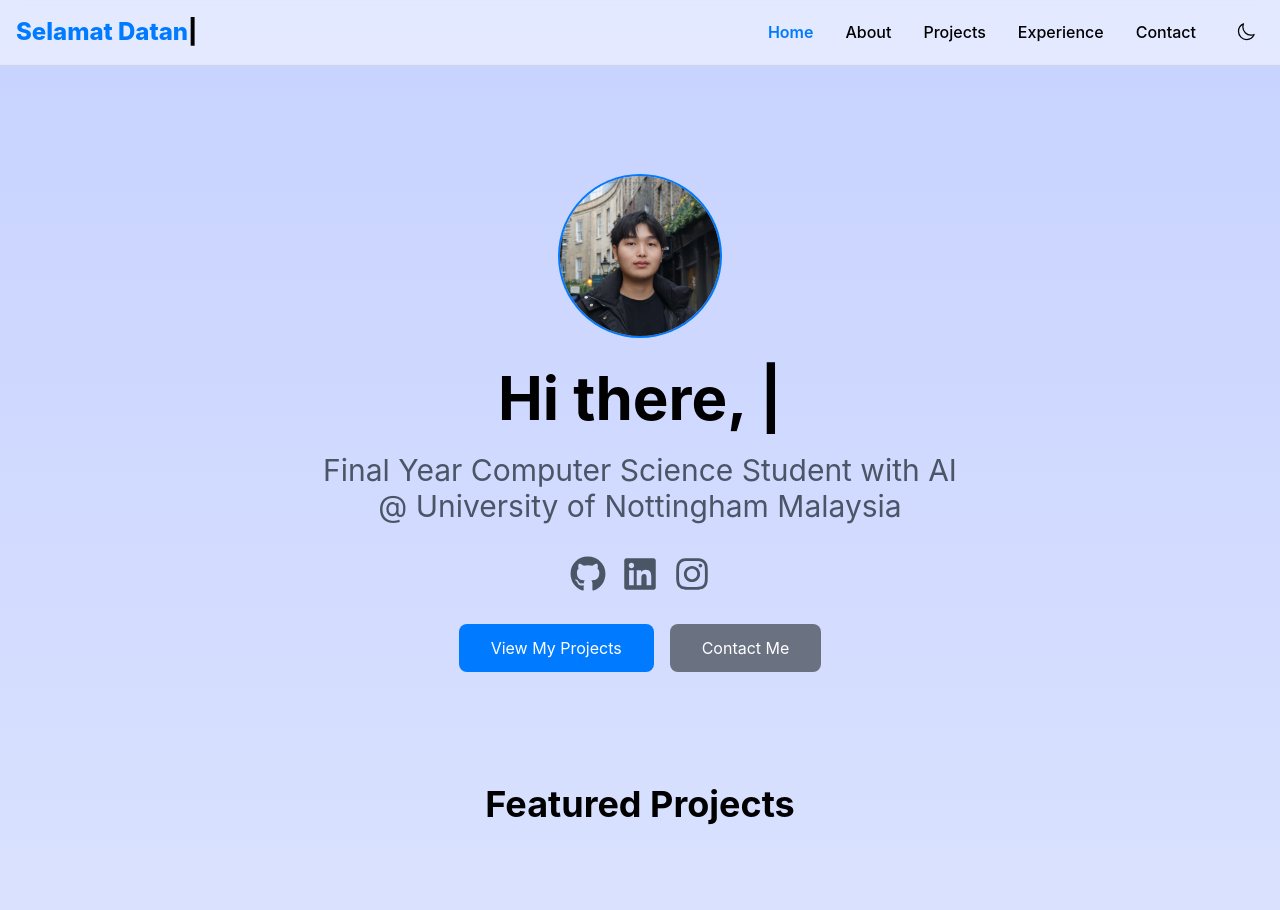
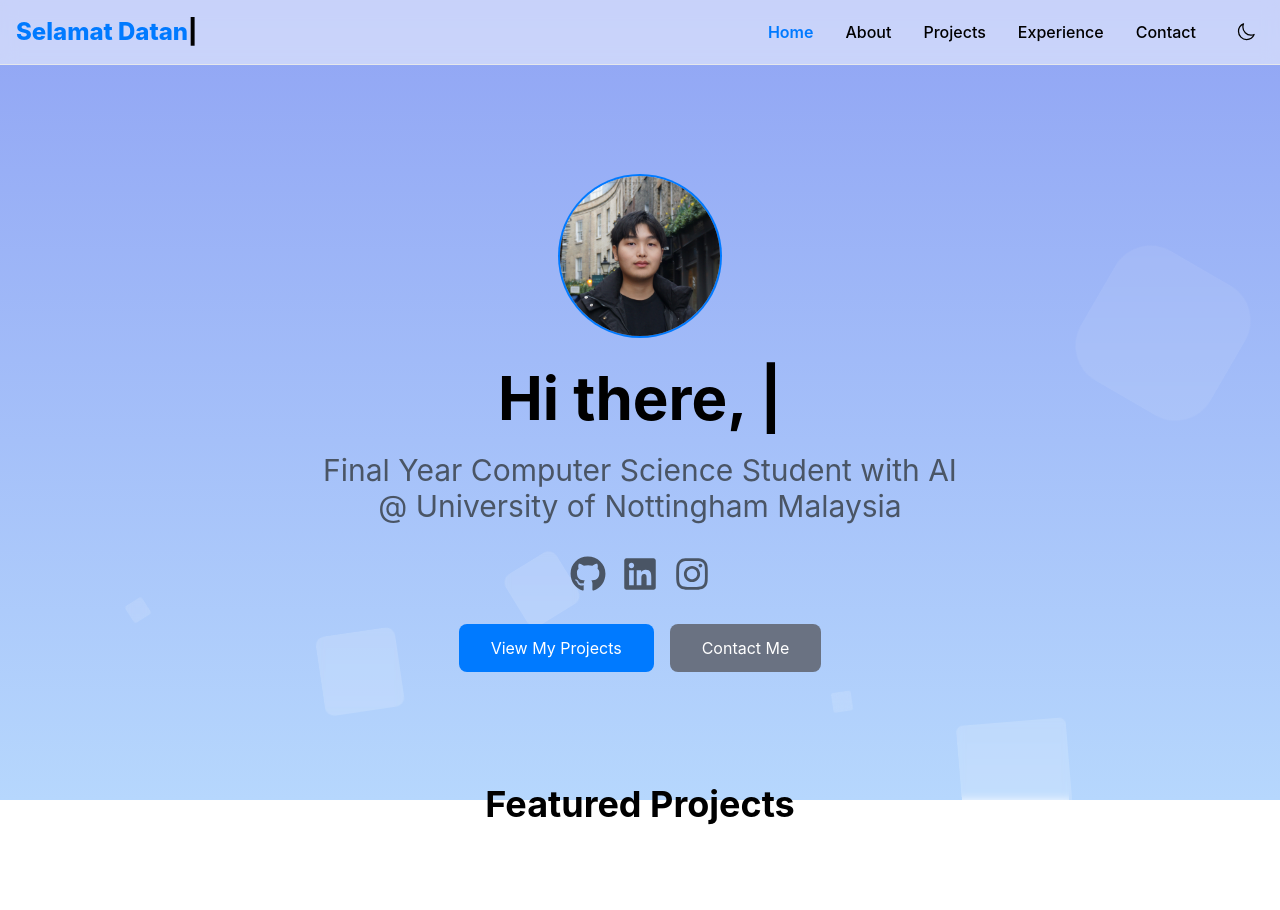
Before and after one commit to jkgithub02/my_portfolio, a Next.js app: page / in a window 1280 px wide. Shown: the top 910 px of the page. Built offline with nearby package versions, Linux system fonts and the light colour scheme.

Commit message:
animated background

```diff
--- a/src/app/globals.css
+++ b/src/app/globals.css
@@ -2,7 +2,7 @@
 
 @theme {
   --color-primary: #007AFF;
-  --color-secondary: #6B7280;
+  --color-secondary: #32363d;
   --color-dark: #1F2937;
   --color-light: #F9FAFB;
   --color-text: #000000;
@@ -62,3 +62,156 @@
     opacity: 1;
   }
 }
+
+.area {
+  background: linear-gradient(to top, rgb(182, 215, 253), rgb(144, 164, 244));
+  width: 100%;
+  height: 100vh;
+  position: fixed;
+  top: 0;
+  left: 0;
+  z-index: -1;
+  transition: all 0.3s ease;
+}
+
+/* Dark mode background */
+.dark .area {
+  background: linear-gradient(to top, rgb(71 85 105), rgb(41 37 36));
+}
+
+.circles {
+  position: absolute;
+  top: 0;
+  left: 0;
+  width: 100%;
+  height: 100%;
+  overflow: hidden;
+  pointer-events: none;
+}
+
+.circles li {
+  position: absolute;
+  display: block;
+  list-style: none;
+  width: 20px;
+  height: 20px;
+  background: rgba(255, 255, 255, 0.15);
+  animation: animate 25s linear infinite;
+  bottom: -150px;
+  border-radius: 50%;
+  backdrop-filter: blur(5px);
+}
+
+/* Dark mode circles */
+.dark .circles li {
+  background: rgba(255, 255, 255, 0.15);
+}
+
+.circles li:nth-child(1) {
+  left: 25%;
+  width: 80px;
+  height: 80px;
+  animation-delay: 0s;
+  background: rgba(255, 255, 255, 0.2);
+}
+
+.circles li:nth-child(2) {
+  left: 10%;
+  width: 20px;
+  height: 20px;
+  animation-delay: 2s;
+  animation-duration: 12s;
+  background: rgba(255, 255, 255, 0.18);
+}
+
+.circles li:nth-child(3) {
+  left: 70%;
+  width: 20px;
+  height: 20px;
+  animation-delay: 4s;
+  background: rgba(255, 255, 255, 0.22);
+}
+
+.circles li:nth-child(4) {
+  left: 40%;
+  width: 60px;
+  height: 60px;
+  animation-delay: 0s;
+  animation-duration: 18s;
+  background: rgba(255, 255, 255, 0.2);
+}
+
+.circles li:nth-child(5) {
+  left: 65%;
+  width: 20px;
+  height: 20px;
+  animation-delay: 0s;
+  background: rgba(255, 255, 255, 0.16);
+}
+
+.circles li:nth-child(6) {
+  left: 75%;
+  width: 110px;
+  height: 110px;
+  animation-delay: 3s;
+  background: rgba(255, 255, 255, 0.18);
+}
+
+.circles li:nth-child(7) {
+  left: 35%;
+  width: 150px;
+  height: 150px;
+  animation-delay: 7s;
+  background: rgba(255, 255, 255, 0.15);
+}
+
+.circles li:nth-child(8) {
+  left: 50%;
+  width: 25px;
+  height: 25px;
+  animation-delay: 15s;
+  animation-duration: 45s;
+  background: rgba(255, 255, 255, 0.2);
+}
+
+.circles li:nth-child(9) {
+  left: 20%;
+  width: 15px;
+  height: 15px;
+  animation-delay: 2s;
+  animation-duration: 35s;
+  background: rgba(255, 255, 255, 0.18);
+}
+
+.circles li:nth-child(10) {
+  left: 85%;
+  width: 150px;
+  height: 150px;
+  animation-delay: 0s;
+  animation-duration: 11s;
+  background: rgba(255, 255, 255, 0.16);
+}
+
+.dark .circles li:nth-child(1) { background: rgba(255, 255, 255, 0.12); }
+.dark .circles li:nth-child(2) { background: rgba(255, 255, 255, 0.1); }
+.dark .circles li:nth-child(3) { background: rgba(255, 255, 255, 0.14); }
+.dark .circles li:nth-child(4) { background: rgba(255, 255, 255, 0.12); }
+.dark .circles li:nth-child(5) { background: rgba(255, 255, 255, 0.08); }
+.dark .circles li:nth-child(6) { background: rgba(255, 255, 255, 0.1); }
+.dark .circles li:nth-child(7) { background: rgba(255, 255, 255, 0.09); }
+.dark .circles li:nth-child(8) { background: rgba(255, 255, 255, 0.12); }
+.dark .circles li:nth-child(9) { background: rgba(255, 255, 255, 0.1); }
+.dark .circles li:nth-child(10) { background: rgba(255, 255, 255, 0.08); }
+
+@keyframes animate {
+  0% {
+    transform: translateY(0) rotate(0deg);
+    opacity: 1;
+    border-radius: 0;
+  }
+  100% {
+    transform: translateY(-1000px) rotate(720deg);
+    opacity: 0;
+    border-radius: 50%;
+  }
+}
--- a/src/app/layout.tsx
+++ b/src/app/layout.tsx
@@ -19,7 +19,7 @@
 export const metadata: Metadata = {
   title: "| Jason Kong | Portfolio",
   description: "My portfolio",
- icons: {
+  icons: {
     icon: getImagePath('/favicon.ico'),
     shortcut: getImagePath('/favicon-16x16.png'),
     apple: getImagePath('/apple-touch-icon.png'),
@@ -33,9 +33,26 @@
 }>) {
   return (
     <html lang="en">
+      {/* <body
+        className={`${geistSans.variable} ${geistMono.variable} antialiased bg-gradient-to-t from-blue-20 to-indigo-200 transition-colors dark:bg-gradient-to-t dark:from-slate-600 dark:to-stone-900 dark:text-white`}
+      ></body> */}
       <body
-        className={`${geistSans.variable} ${geistMono.variable} antialiased bg-gradient-to-t from-blue-20 to-indigo-200 transition-colors dark:bg-gradient-to-t dark:from-slate-600 dark:to-stone-900 dark:text-white`}
-        >
+        className={`${geistSans.variable} ${geistMono.variable} antialiased dark:text-white`}
+      >
+        <div className="area">
+          <ul className="circles">
+            <li></li>
+            <li></li>
+            <li></li>
+            <li></li>
+            <li></li>
+            <li></li>
+            <li></li>
+            <li></li>
+            <li></li>
+            <li></li>
+          </ul>
+        </div>
         <ThemeProvider>
           <NavBar />
           <main className="pt-16 min-h-screen">
```
